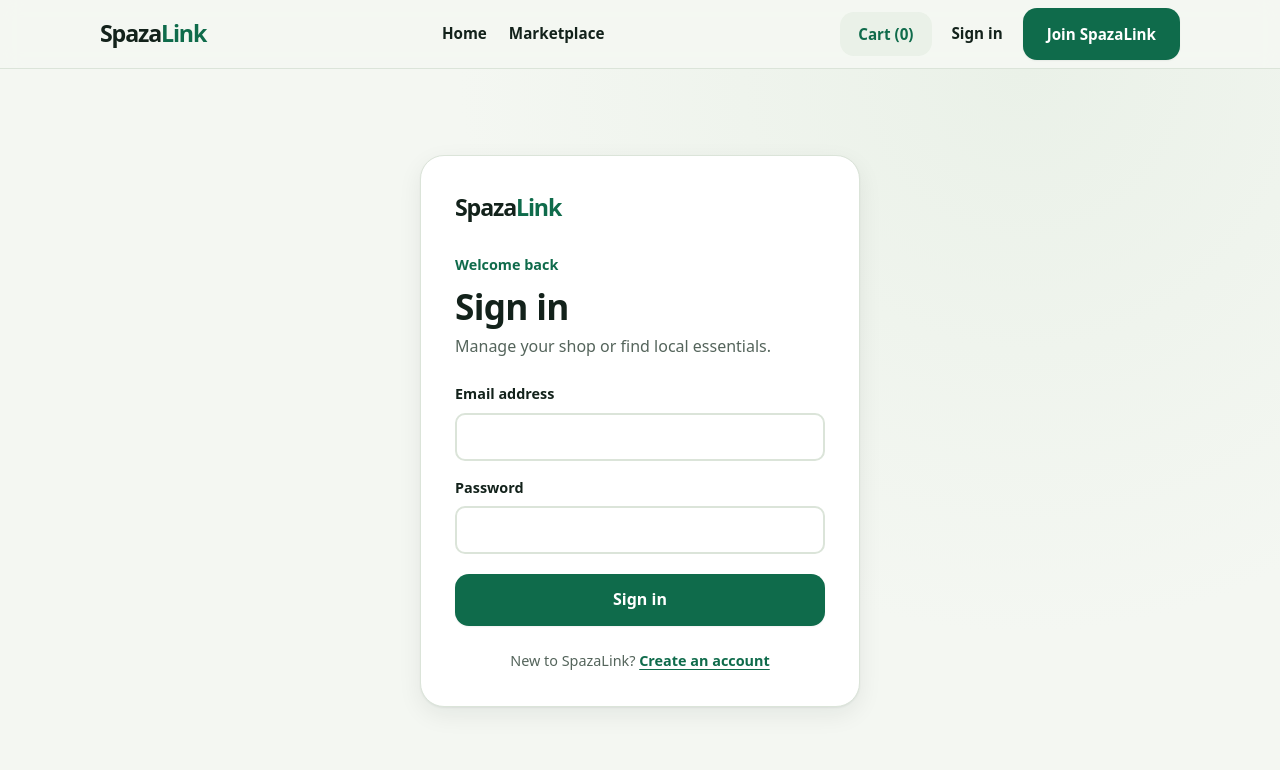
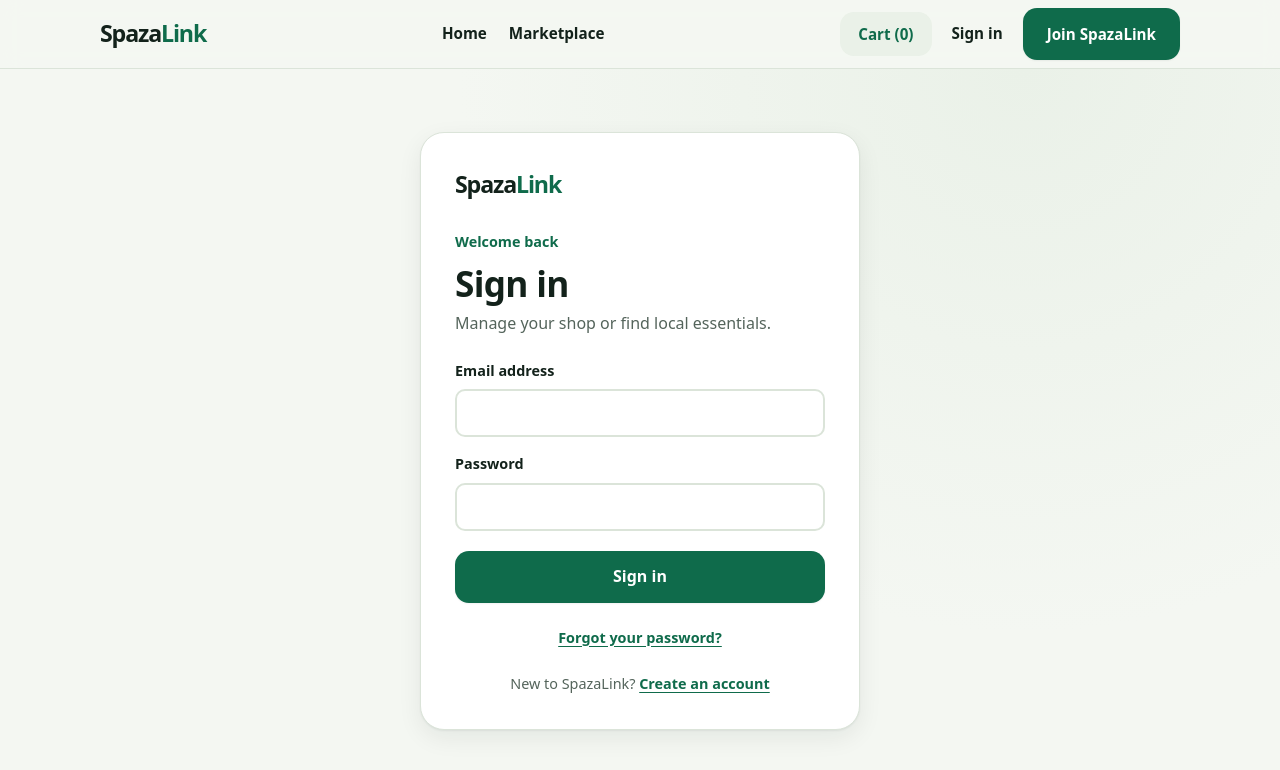
Before and after one commit to BSMbennet/SpazaLink, a Next.js app in the folder frontend/: page /login in a window 1280 px wide. Shown: the top 770 px of the page. Built offline with nearby package versions, Linux system fonts and the light colour scheme; no server answers.

Commit message:
Link password reset from sign-in

```diff
--- a/frontend/src/app/login/page.tsx
+++ b/frontend/src/app/login/page.tsx
@@ -13,6 +13,7 @@ export default async function LoginPage({ searchParams }: PageProps) {
       <label>Password<input name="password" type="password" autoComplete="current-password" required /></label>
       <button className="button button-primary" type="submit">Sign in</button>
     </form>
+    <p className="form-foot"><Link href="/forgot-password">Forgot your password?</Link></p>
     <p className="form-foot">New to SpazaLink? <Link href="/sign-up">Create an account</Link></p>
   </section></main>;
 }
```
